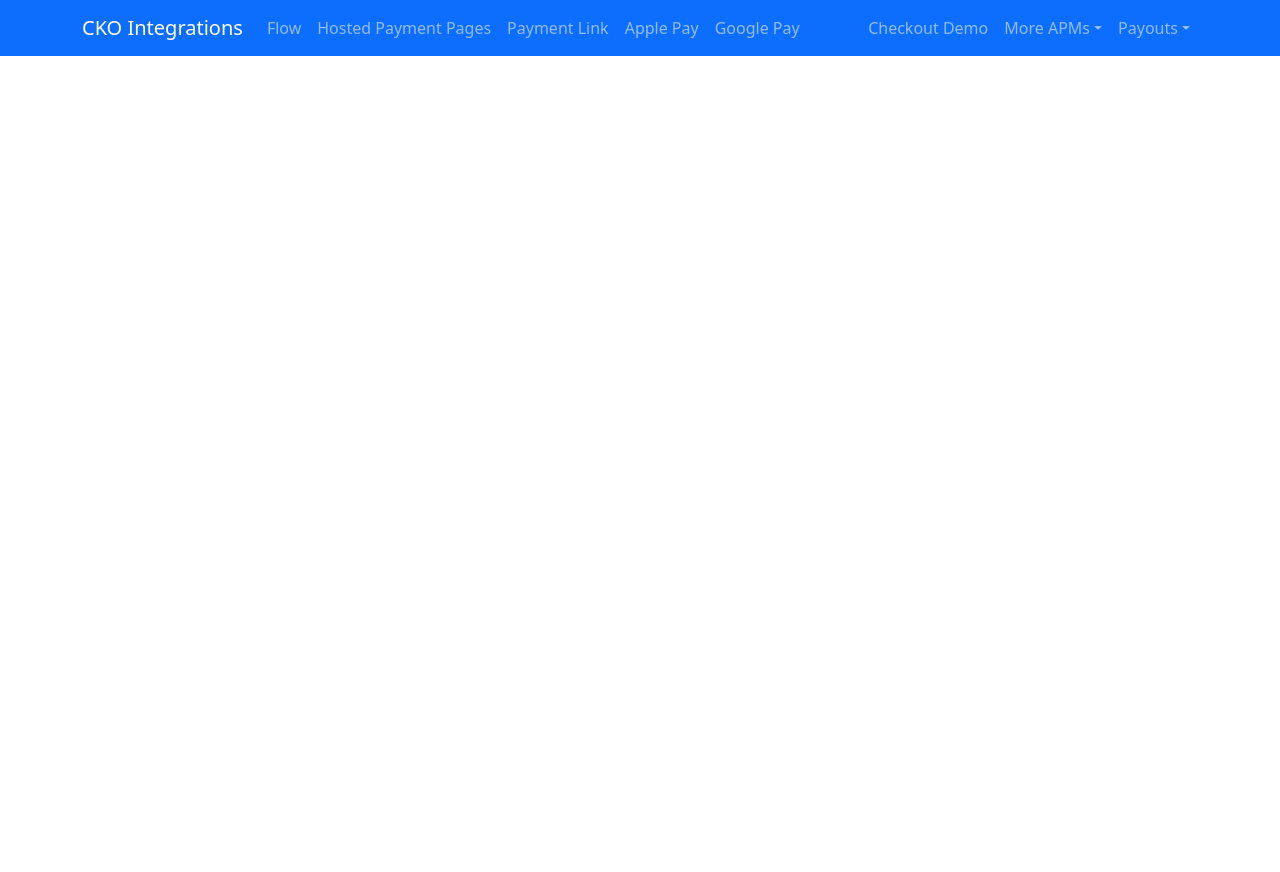
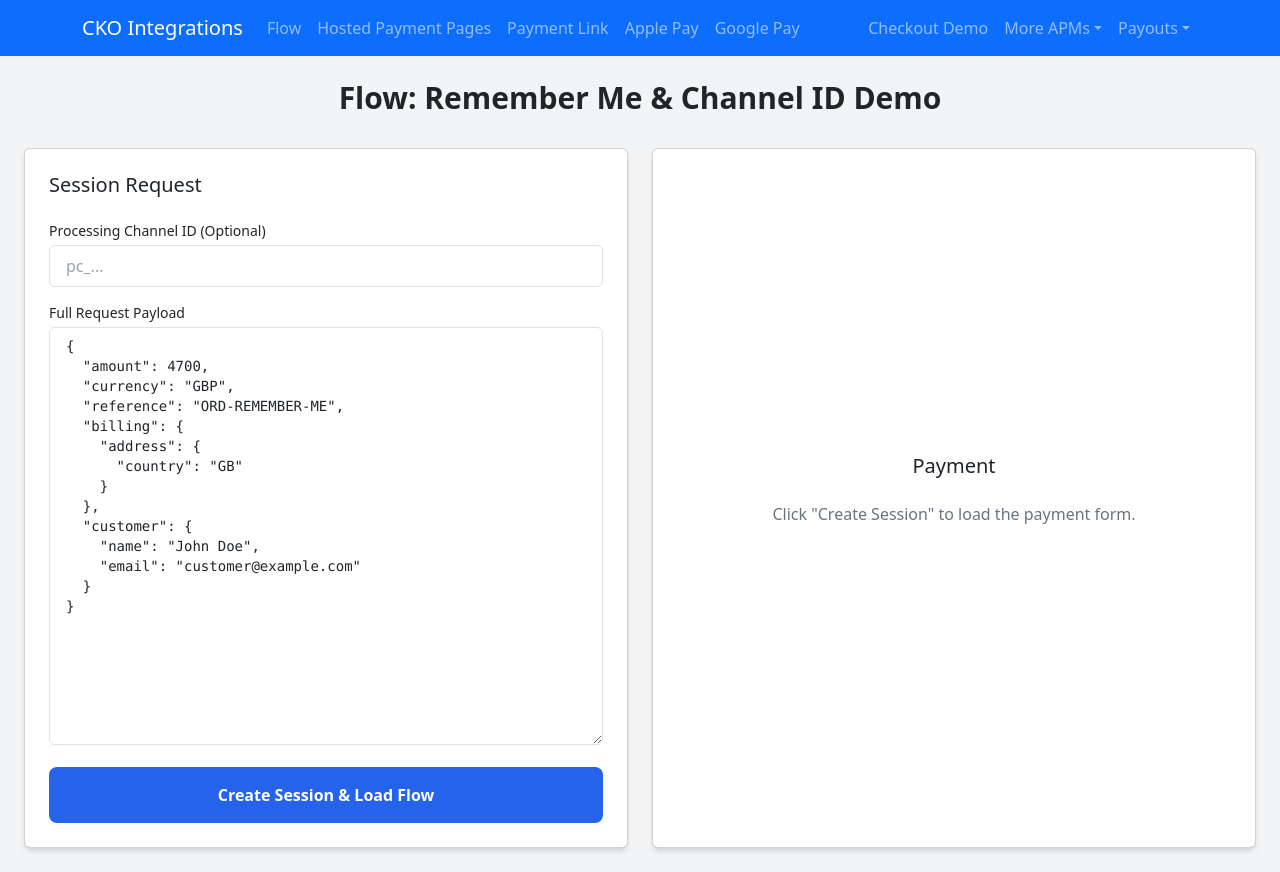
Before and after one commit to Mark-Reilly-Checkout/React-Flask-Project, a React (Create React App) app in the folder frontend/: page /rememberMe in a window 1280 px wide. Before the commit the page ends 800 px from the top, so only its background shows below. Built offline with nearby package versions, Linux system fonts and the light colour scheme.

Commit message:
Added Remember Me Demo

```diff
--- a/frontend/src/App.js
+++ b/frontend/src/App.js
@@ -17,6 +17,7 @@ import CheckoutDemoApp from './components/CheckoutDemoApp';
 import PayPal from './components/PayPal';
 import FlowHandleSubmit from './components/FlowCallbacks/FlowHandleSubmit'
 import FlowHandleClick from './components/FlowCallbacks/FlowHandleClick';
+import RememberMe from './components/FlowCallbacks/RememberMe';
 
 function App() {
   const [data, setData] = useState('');
@@ -48,6 +49,7 @@ function App() {
         <Route path="/paypal" element={<PayPal />} />
         <Route path="/flowHandleSubmit" element={<FlowHandleSubmit />} />
         <Route path="/flowHandleClick" element={<FlowHandleClick />} />
+        <Route path="/rememberMe" element={<RememberMe/>} />
 
         {/* --- NEW ROUTE FOR CHECKOUT DEMO --- */}
         {/* CheckoutDemoApp handles its own nested routes for /checkout-demo and /checkout-demo/delivery */}
--- a/frontend/src/components/Flow.js
+++ b/frontend/src/components/Flow.js
@@ -394,6 +394,12 @@ const Flow = ({ passedPaymentSession = null }) => {
                             Start New Session
                         </button>
                         <button
+                            onClick={() => navigate('/rememberMe')}
+                            className="w-full bg-purple-600 text-white font-semibold py-3 px-6 rounded-lg hover:bg-purple-700 transition duration-300 ease-in-out mt-4"
+                        >
+                            Remember Me Demo
+                        </button>
+                        <button
                             onClick={() => navigate('/flowHandleSubmit')}
                             className="w-full bg-purple-600 text-white font-semibold py-3 px-6 rounded-lg hover:bg-purple-700 transition duration-300 ease-in-out mt-4"
                         >
--- /dev/null
+++ b/frontend/src/components/FlowCallbacks/RememberMe.js
@@ -0,0 +1,178 @@
+import React, { useState, useEffect, useRef } from 'react';
+import { Card } from 'react-bootstrap';
+import axios from 'axios';
+import { loadCheckoutWebComponents } from '@checkout.com/checkout-web-components';
+import { toast } from 'react-toastify';
+import { useSearchParams, useNavigate} from "react-router-dom";
+
+// Default payload for the JSON editor
+const defaultSessionPayload = {
+  "amount": 4700,
+  "currency": "GBP",
+  "reference": "ORD-REMEMBER-ME",
+  "billing": {
+    "address": {
+      "country": "GB"
+    }
+  },
+  "customer": {
+    "name": "John Doe",
+    "email": "customer@example.com" // Essential for Remember Me
+  }
+};
+
+const RememberMe = () => {
+    const navigate = useNavigate();
+    const [loading, setLoading] = useState(false);
+    const [paymentSession, setPaymentSession] = useState(null);
+    const API_BASE_URL = process.env.REACT_APP_BACKEND_URL || "";
+
+    // State for the JSON editor and the new processing channel ID field
+    const [sessionPayload, setSessionPayload] = useState(defaultSessionPayload);
+    const [jsonInput, setJsonInput] = useState(JSON.stringify(defaultSessionPayload, null, 2));
+    const [jsonError, setJsonError] = useState(null);
+    const [processingChannelId, setProcessingChannelId] = useState(''); // New state for the channel ID
+
+    const flowComponentRef = useRef(null);
+
+    // Handler for the JSON text area input
+    const handleJsonInputChange = (e) => {
+        const value = e.target.value;
+        setJsonInput(value);
+        try {
+            const parsedJson = JSON.parse(value);
+            setSessionPayload(parsedJson);
+            setJsonError(null);
+        } catch (error) {
+            setJsonError('Invalid JSON format.');
+        }
+    };
+
+    // Function to create the payment session
+    const createPaymentSession = async () => {
+        setLoading(true);
+        setPaymentSession(null);
+
+        if (jsonError) {
+            toast.error("Cannot create session. Please fix the invalid JSON.");
+            setLoading(false);
+            return;
+        }
+
+        try {
+            // Clone the payload to avoid mutating state directly
+            const finalPayload = { ...sessionPayload };
+
+            // Add the processing_channel_id to the payload if it's provided
+            if (processingChannelId) {
+                finalPayload.processing_channel_id = processingChannelId;
+            }
+
+            const response = await axios.post(`${API_BASE_URL}/api/create-payment-session`, finalPayload);
+
+            setPaymentSession(response.data);
+            toast.success("Payment session created successfully!");
+
+        } catch (error) {
+            console.error("Payment Error:", error.response ? error.response.data : error.message);
+            toast.error('Error creating payment session: ' + (error.response?.data?.error || error.message));
+        } finally {
+            setLoading(false);
+        }
+    };
+
+    // Effect to initialize and mount the Flow component
+    useEffect(() => {
+        if (!paymentSession?.id) {
+            const flowContainer = document.getElementById('flow-container');
+            if (flowContainer) flowContainer.innerHTML = '';
+            return;
+        }
+
+        const initializeFlow = async (session) => {
+            try {
+                const cko = await loadCheckoutWebComponents({
+                    paymentSession: session,
+                    publicKey: 'pk_sbox_z6zxchef4pyoy3bziidwee4clm4',
+                    environment: 'sandbox',
+                    onPaymentCompleted: (component, paymentResponse) => {
+                        toast.success(`Payment completed! ID: ${paymentResponse.id}`);
+                        navigate(`/success?cko-payment-id=${paymentResponse.id}`);
+                    },
+                    onError: (component, error) => {
+                        toast.error("Payment failed.");
+                        console.error("Flow Error:", error);
+                    }
+                });
+
+                const flow = cko.create('flow');
+                flowComponentRef.current = flow;
+                flow.mount('#flow-container');
+
+            } catch (err) {
+                console.error("Error loading Checkout Web Components:", err);
+                toast.error("Failed to load payment component.");
+            }
+        };
+
+        initializeFlow(paymentSession);
+
+    }, [paymentSession, navigate]);
+
+    return (
+        <div className="min-h-screen bg-gray-100 p-6">
+            <h1 className="text-3xl font-bold text-center mb-8">Flow: Remember Me & Channel ID Demo</h1>
+
+            <div className="grid grid-cols-1 md:grid-cols-2 gap-6">
+                {/* Left Panel: Configuration */}
+                <Card className="p-6 rounded-xl shadow-md bg-white">
+                    <Card.Title className="text-xl font-semibold mb-4">Session Request</Card.Title>
+                    <div className="space-y-4">
+                        <div>
+                            <label className="block text-sm font-medium mb-1">Processing Channel ID (Optional)</label>
+                            <input
+                                type="text"
+                                value={processingChannelId}
+                                onChange={(e) => setProcessingChannelId(e.target.value)}
+                                className="w-full border rounded px-3 py-2"
+                                placeholder="pc_..."
+                            />
+                        </div>
+                        <div>
+                            <label className="block text-sm font-medium mb-1">Full Request Payload</label>
+                            <textarea
+                                value={jsonInput}
+                                onChange={handleJsonInputChange}
+                                className={`w-full border rounded px-3 py-2 font-mono text-sm ${jsonError ? 'border-red-500' : 'border-gray-300'}`}
+                                rows={20}
+                                placeholder="Enter session request JSON here..."
+                            />
+                            {jsonError && <p className="text-red-500 text-xs mt-1">{jsonError}</p>}
+                        </div>
+                        <button
+                            onClick={createPaymentSession}
+                            disabled={loading || !!jsonError}
+                            className="w-full bg-blue-600 text-white font-semibold py-3 px-6 rounded-lg hover:bg-blue-700 transition duration-300 disabled:opacity-50"
+                        >
+                            {loading ? "Processing..." : "Create Session & Load Flow"}
+                        </button>
+                    </div>
+                </Card>
+
+                {/* Right Panel: Flow Component Display */}
+                <Card className="p-6 rounded-xl shadow-md bg-white flex flex-col items-center justify-center min-h-[500px]">
+                    <Card.Title className="text-xl font-semibold mb-4">Payment</Card.Title>
+                    {paymentSession ? (
+                        <div id="flow-container" className="w-full"></div>
+                    ) : (
+                        <div className="text-center text-gray-500">
+                            <p>Click "Create Session" to load the payment form.</p>
+                        </div>
+                    )}
+                </Card>
+            </div>
+        </div>
+    );
+};
+
+export default RememberMe;
```
Also changed, not shown: 1 other file (tests, documents, lock files or other folders).
